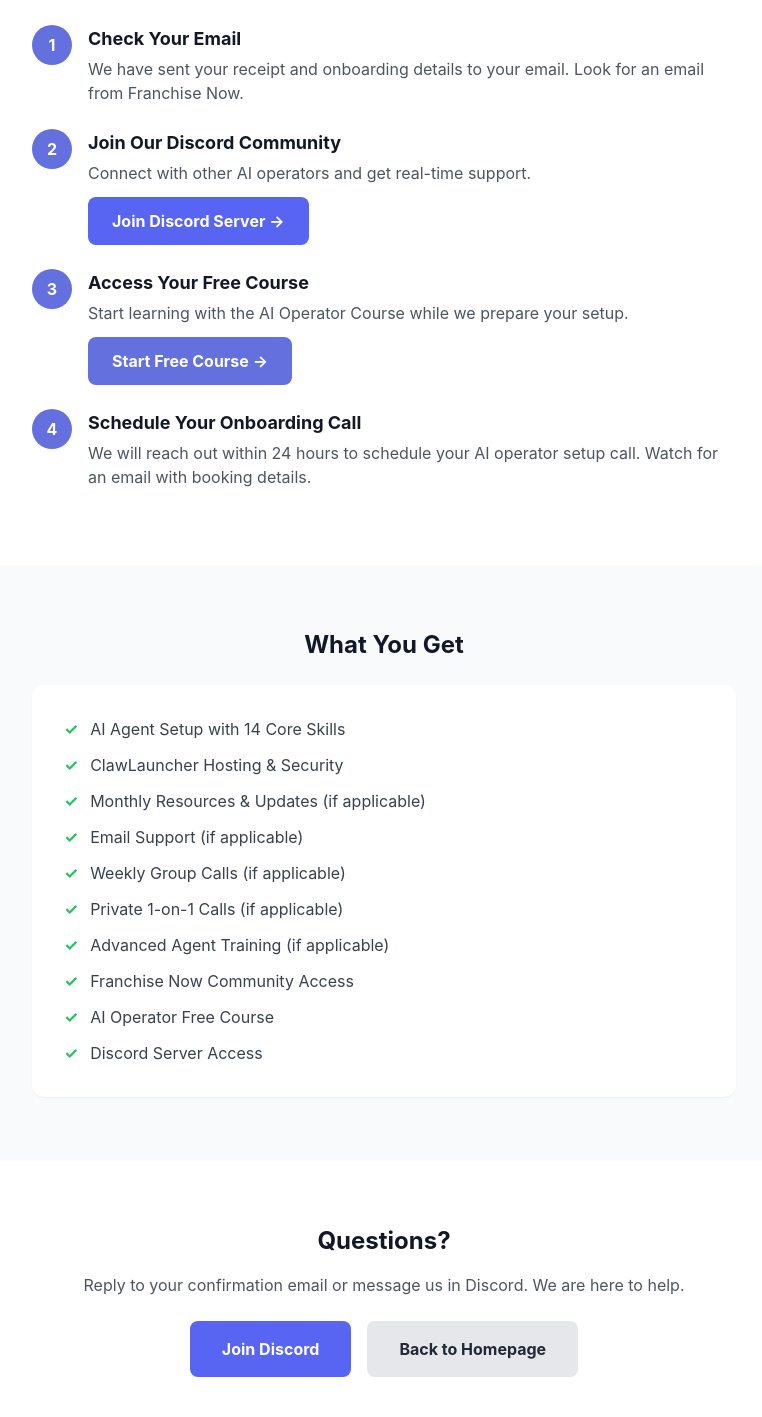
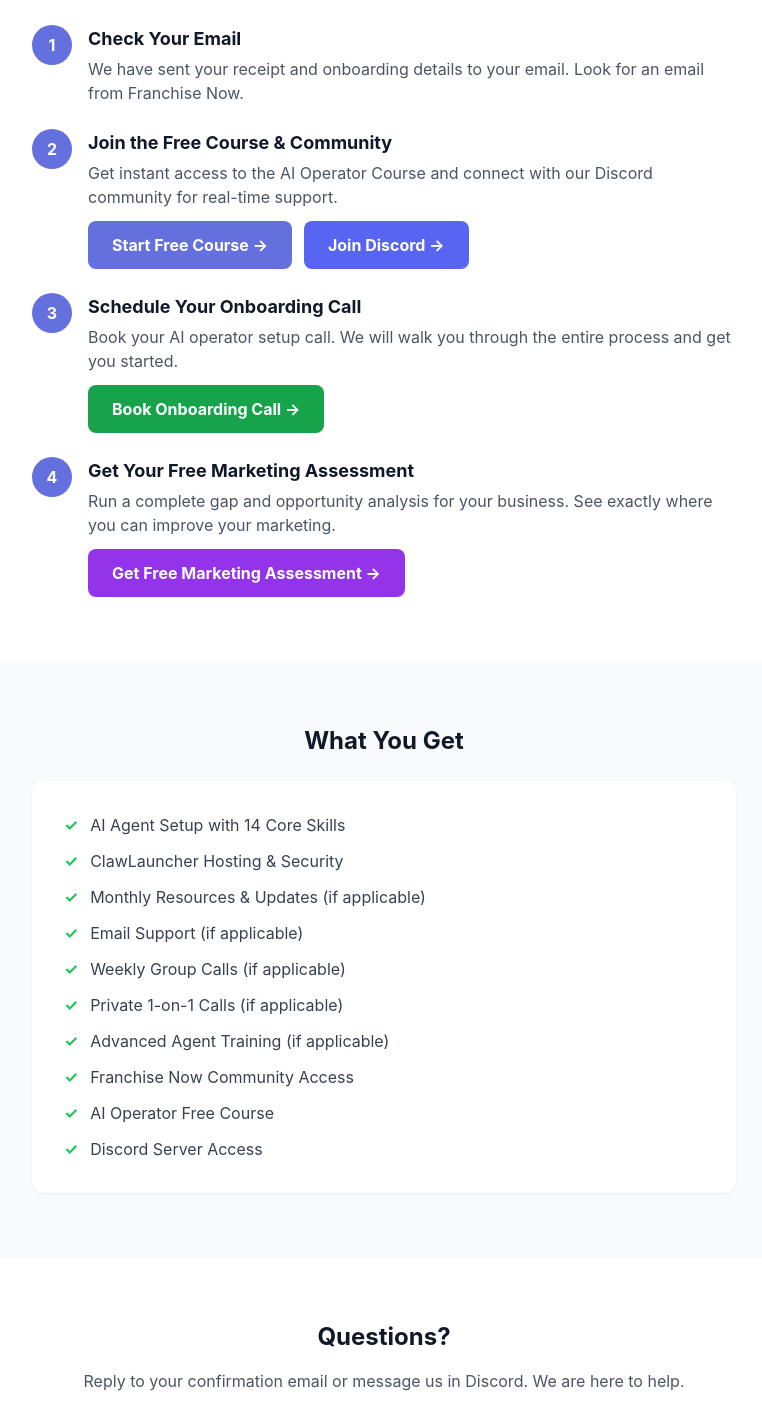
Before and after one commit to Gandley/franchise-now-openclaw, a Next.js app: page /thank-you-purchase in a window 1280 px wide. Shown: the part 560-1977 px from the top of the page, without its empty margins (256-1018 px from the left). Built offline with nearby package versions, Linux system fonts and the light colour scheme.

Commit message:
Update thank you page with revised steps and buttons

```diff
--- a/app/thank-you-purchase/page.tsx
+++ b/app/thank-you-purchase/page.tsx
@@ -55,16 +55,24 @@
                 2
               </div>
               <div>
-                <h3 className="font-bold text-gray-900 text-lg mb-1">Join Our Discord Community</h3>
-                <p className="text-gray-600 mb-3">Connect with other AI operators and get real-time support.</p>
+                <h3 className="font-bold text-gray-900 text-lg mb-1">Join the Free Course & Community</h3>
+                <p className="text-gray-600 mb-3">Get instant access to the AI Operator Course and connect with our Discord community for real-time support.</p>
+                <div className="flex flex-col sm:flex-row gap-3">
+                  <Link
+                    href="/free-course"
+                    className="inline-block bg-brand-600 hover:bg-brand-700 text-white font-bold px-6 py-3 rounded-lg transition-colors text-center"
+                  >
+                    Start Free Course →
+                  </Link>
                   <a
                     href="https://discord.gg/PZgBYwYX8"
                     target="_blank"
                     rel="noreferrer"
-                  className="inline-block bg-[#5865F2] hover:bg-[#4752C4] text-white font-bold px-6 py-3 rounded-lg transition-colors"
+                    className="inline-block bg-[#5865F2] hover:bg-[#4752C4] text-white font-bold px-6 py-3 rounded-lg transition-colors text-center"
                   >
-                  Join Discord Server →
+                    Join Discord →
                   </a>
+                </div>
               </div>
             </div>
 
@@ -74,13 +82,13 @@
                 3
               </div>
               <div>
-                <h3 className="font-bold text-gray-900 text-lg mb-1">Access Your Free Course</h3>
-                <p className="text-gray-600 mb-3">Start learning with the AI Operator Course while we prepare your setup.</p>
+                <h3 className="font-bold text-gray-900 text-lg mb-1">Schedule Your Onboarding Call</h3>
+                <p className="text-gray-600 mb-3">Book your AI operator setup call. We will walk you through the entire process and get you started.</p>
                 <Link
-                  href="/free-course"
-                  className="inline-block bg-brand-600 hover:bg-brand-700 text-white font-bold px-6 py-3 rounded-lg transition-colors"
+                  href="/book-call"
+                  className="inline-block bg-green-600 hover:bg-green-700 text-white font-bold px-6 py-3 rounded-lg transition-colors"
                 >
-                  Start Free Course →
+                  Book Onboarding Call →
                 </Link>
               </div>
             </div>
@@ -91,8 +99,16 @@
                 4
               </div>
               <div>
-                <h3 className="font-bold text-gray-900 text-lg mb-1">Schedule Your Onboarding Call</h3>
-                <p className="text-gray-600 mb-3">We will reach out within 24 hours to schedule your AI operator setup call. Watch for an email with booking details.</p>
+                <h3 className="font-bold text-gray-900 text-lg mb-1">Get Your Free Marketing Assessment</h3>
+                <p className="text-gray-600 mb-3">Run a complete gap and opportunity analysis for your business. See exactly where you can improve your marketing.</p>
+                <a
+                  href="https://app.mplannerpro.com/7270f820ae/chat?pg=3c4800524a"
+                  target="_blank"
+                  rel="noreferrer"
+                  className="inline-block bg-purple-600 hover:bg-purple-700 text-white font-bold px-6 py-3 rounded-lg transition-colors"
+                >
+                  Get Free Marketing Assessment →
+                </a>
               </div>
             </div>
           </div>
@@ -135,15 +151,7 @@
           <p className="text-gray-600 mb-6">
             Reply to your confirmation email or message us in Discord. We are here to help.
           </p>
-          <div className="flex flex-col sm:flex-row gap-4 justify-center">
-            <a
-              href="https://discord.gg/PZgBYwYX8"
-              target="_blank"
-              rel="noreferrer"
-              className="inline-block bg-[#5865F2] hover:bg-[#4752C4] text-white font-bold px-8 py-4 rounded-lg transition-colors"
-            >
-              Join Discord
-            </a>
+          <div className="flex justify-center">
             <Link
               href="/"
               className="inline-block bg-gray-200 hover:bg-gray-300 text-gray-800 font-bold px-8 py-4 rounded-lg transition-colors"
```
Lines whose indentation alone changed are shown as unchanged.
